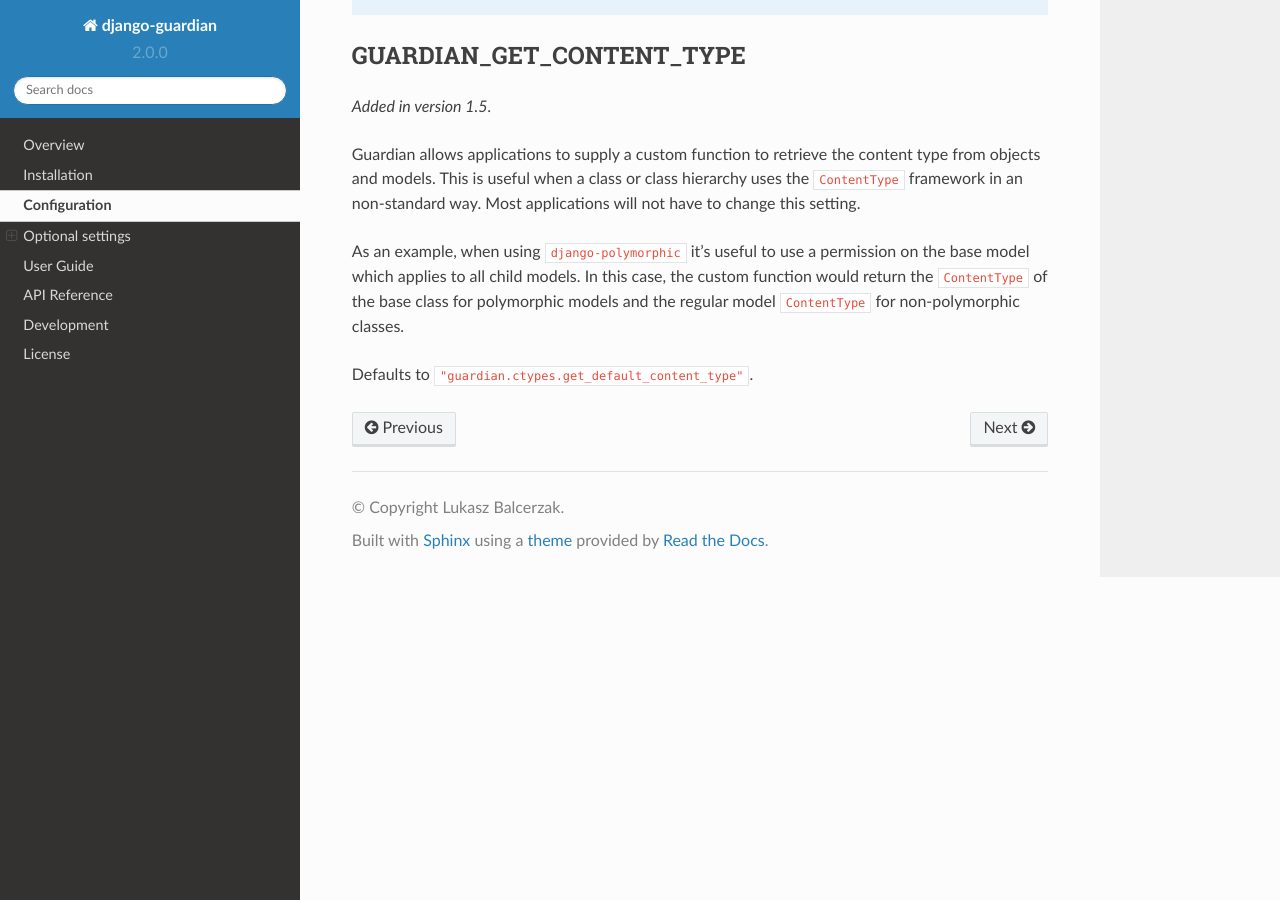
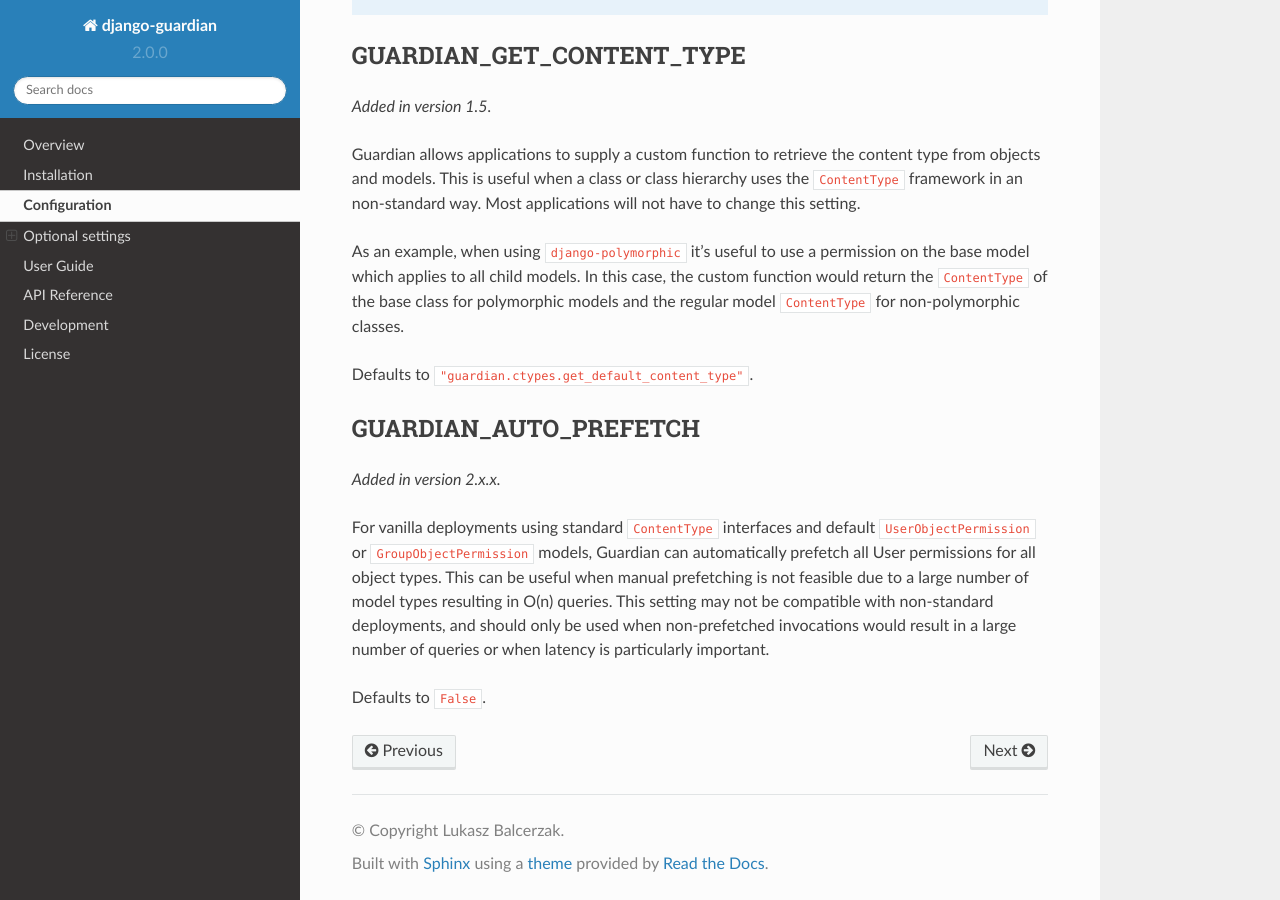
Before and after one commit to django-guardian/django-guardian, a Sphinx documentation site: the page built from docs/configuration.rst, in a window 1280 px wide and 900 px high, scrolled down 3309 px. Built offline with Sphinx 7.4.7 and the Read the Docs theme 2.0.0, drawn with Linux system fonts in a browser that asks for light colours; cross-references to code outside the pages are shown as plain code; the version number is read from the project's files by our own code.

Commit message:
Added auto prefetch docs

```diff
--- a/docs/configuration.rst
+++ b/docs/configuration.rst
@@ -153,3 +153,17 @@
 classes.
 
 Defaults to ``"guardian.ctypes.get_default_content_type"``.
+
+GUARDIAN_AUTO_PREFETCH
+-------------------------
+
+.. versionadded:: 2.x.x
+
+For vanilla deployments using standard ``ContentType`` interfaces and default
+``UserObjectPermission`` or ``GroupObjectPermission`` models, Guardian can automatically
+prefetch all User permissions for all object types. This can be useful when manual prefetching
+is not feasible due to a large number of model types resulting in O(n) queries. This setting may
+not be compatible with non-standard deployments, and should only be used when non-prefetched
+invocations would result in a large number of queries or when latency is particularly important.
+
+Defaults to ``False``.
```
